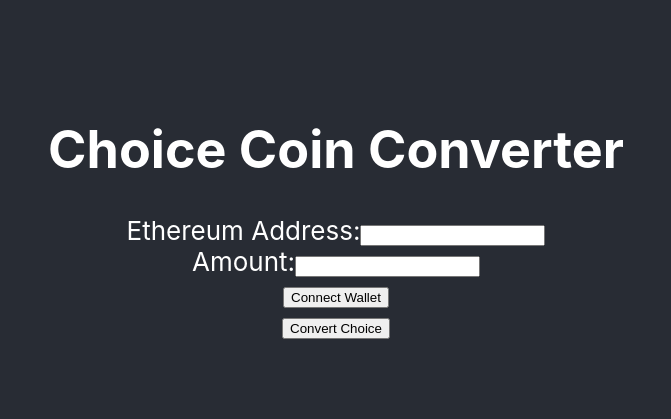
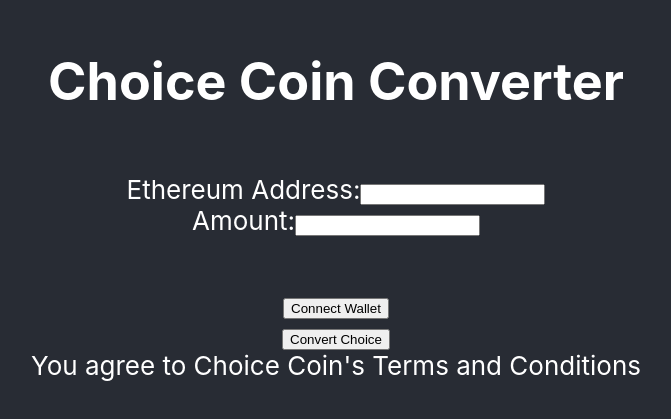
Before and after one commit to ChoiceCoin/converter, a React (Create React App) app in the folder MinConv/: page / in a window 1280 px wide. Shown: the part 189-608 px from the top of the page, without its empty margins (304-975 px from the left). Built offline with nearby package versions, Linux system fonts and the light colour scheme.

Commit message:
Update App.js

```diff
--- a/MinConv/src/App.js
+++ b/MinConv/src/App.js
@@ -41,22 +41,28 @@
         <h1>
           Choice Coin Converter
         </h1>
-        <label>
+        <p>
+          <div>
             Ethereum Address:
             <input type="text" name="name" />
-        </label>
-        <label>
+          </div>
+          <div>
             Amount:
             <input type="text" name="name" />
-        </label>
-
-
+          </div>
+        </p>
+        <p>
           <div>
             <WalletConnect />
           </div>
           <div>
             <Converter />
           </div>
+          <div>
+          You agree to Choice Coin's Terms and Conditions
+          </div>
+        </p>
+
       </header>
     </div>
   );
```
Lines whose indentation alone changed are shown as unchanged.
